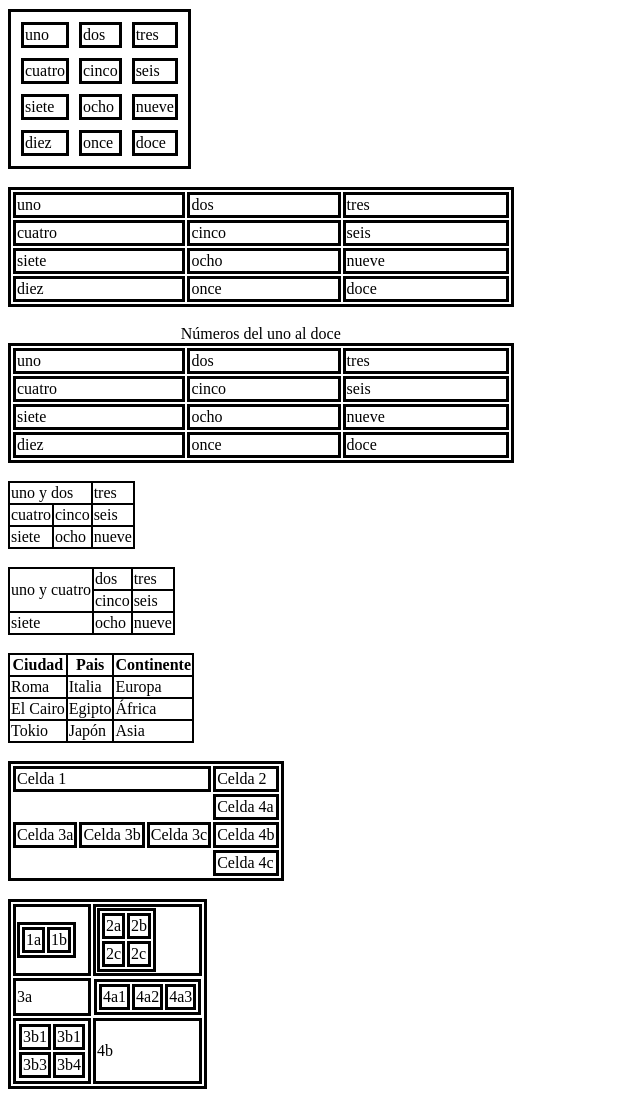
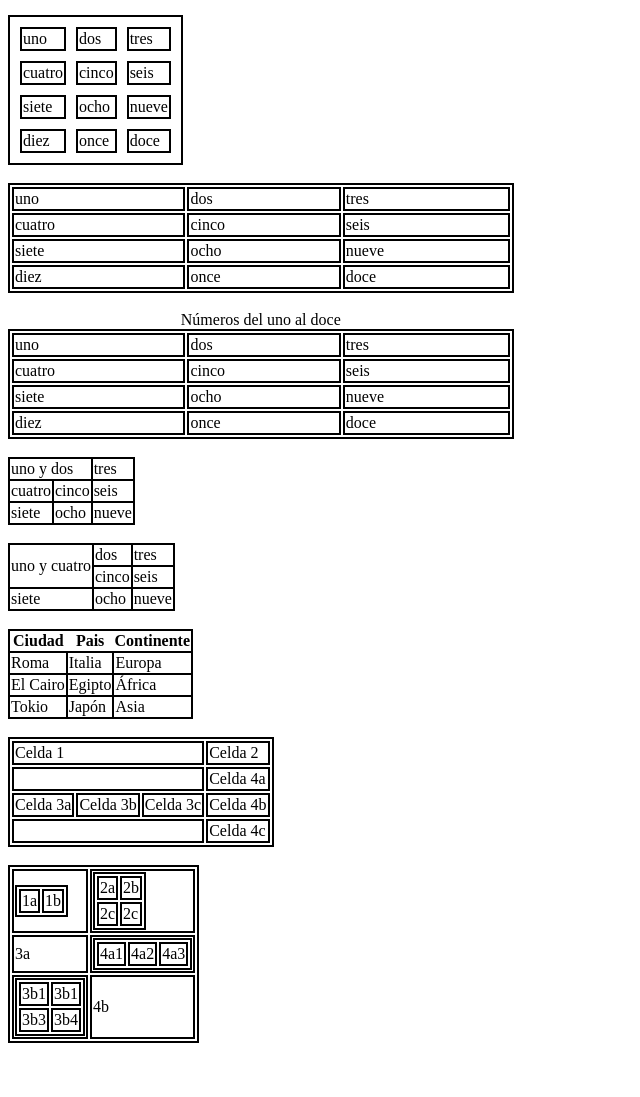
Before and after one commit to Samuel-Ruiz77/Tablas, a plain HTML site: page EjercicioTablas/index.html in a window 1280 px wide. Shown: the part 223-1320 px from the top of the page, without its empty margins (0-640 px from the left). After the commit the page ends 1274 px from the top, so only its background shows below. Drawn offline with Linux system fonts and the light colour scheme.

Commit message:
Add files via upload

```diff
--- a/EjercicioTablas/index.html
+++ b/EjercicioTablas/index.html
@@ -4,6 +4,14 @@
     <meta charset="UTF-8" />
     <meta name="viewport" content="width=device-width, initial-scale=1.0" />
     <title>Tablas</title>
+    <style>
+      table {
+        border: solid 2px;
+      }
+      td {
+        border: solid 2px;
+      }
+    </style>
   </head>
   <body>
     <!---- Ejercicio 1 -->
@@ -26,278 +34,240 @@
     </table>
     <br />
     <!---- Ejercicio 2 -->
-    <table style="border: solid">
+    <table>
       <tr>
-        <td style="border: solid">uno</td>
-        <td style="border: solid">dos</td>
-        <td style="border: solid">tres</td>
+        <td>uno</td>
+        <td>dos</td>
+        <td>tres</td>
       </tr>
       <tr>
-        <td style="border: solid">cuatro</td>
-        <td style="border: solid">cinco</td>
-        <td style="border: solid">seis</td>
+        <td>cuatro</td>
+        <td>cinco</td>
+        <td>seis</td>
       </tr>
       <tr>
-        <td style="border: solid">siete</td>
-        <td style="border: solid">ocho</td>
-        <td style="border: solid">nueve</td>
+        <td>siete</td>
+        <td>ocho</td>
+        <td>nueve</td>
       </tr>
       <tr>
-        <td style="border: solid">diez</td>
-        <td style="border: solid">once</td>
-        <td style="border: solid">doce</td>
+        <td>diez</td>
+        <td>once</td>
+        <td>doce</td>
       </tr>
     </table>
     <br />
     <!---- Ejercicio 3 -->
-    <table style="border: solid; border-spacing: 10px">
+    <table style="border-spacing: 10px">
       <tr>
-        <td style="border: solid">uno</td>
-        <td style="border: solid">dos</td>
-        <td style="border: solid">tres</td>
+        <td>uno</td>
+        <td>dos</td>
+        <td>tres</td>
       </tr>
       <tr>
-        <td style="border: solid">cuatro</td>
-        <td style="border: solid">cinco</td>
-        <td style="border: solid">seis</td>
+        <td>cuatro</td>
+        <td>cinco</td>
+        <td>seis</td>
       </tr>
       <tr>
-        <td style="border: solid">siete</td>
-        <td style="border: solid">ocho</td>
-        <td style="border: solid">nueve</td>
+        <td>siete</td>
+        <td>ocho</td>
+        <td>nueve</td>
       </tr>
       <tr>
-        <td style="border: solid">diez</td>
-        <td style="border: solid">once</td>
-        <td style="border: solid">doce</td>
+        <td>diez</td>
+        <td>once</td>
+        <td>doce</td>
       </tr>
     </table>
     <br />
     <!---- Ejercicio 4 -->
-    <table style="width: 40%; border: solid">
+    <table style="width: 40%">
       <tr>
-        <td style="border: solid">uno</td>
-        <td style="border: solid">dos</td>
-        <td style="border: solid">tres</td>
+        <td>uno</td>
+        <td>dos</td>
+        <td>tres</td>
       </tr>
       <tr>
-        <td style="border: solid">cuatro</td>
-        <td style="border: solid">cinco</td>
-        <td style="border: solid">seis</td>
+        <td>cuatro</td>
+        <td>cinco</td>
+        <td>seis</td>
       </tr>
       <tr>
-        <td style="border: solid">siete</td>
-        <td style="border: solid">ocho</td>
-        <td style="border: solid">nueve</td>
+        <td>siete</td>
+        <td>ocho</td>
+        <td>nueve</td>
       </tr>
       <tr>
-        <td style="border: solid">diez</td>
-        <td style="border: solid">once</td>
-        <td style="border: solid">doce</td>
+        <td>diez</td>
+        <td>once</td>
+        <td>doce</td>
       </tr>
     </table>
     <br />
     <!-- Ejercicio 5 -->
-    <table style="width: 40%; border: solid">
+    <table style="width: 40%">
       <caption>
         Números del uno al doce
       </caption>
       <tr>
-        <td style="border: solid">uno</td>
-        <td style="border: solid">dos</td>
-        <td style="border: solid">tres</td>
+        <td>uno</td>
+        <td>dos</td>
+        <td>tres</td>
       </tr>
       <tr>
-        <td style="border: solid">cuatro</td>
-        <td style="border: solid">cinco</td>
-        <td style="border: solid">seis</td>
+        <td>cuatro</td>
+        <td>cinco</td>
+        <td>seis</td>
       </tr>
       <tr>
-        <td style="border: solid">siete</td>
-        <td style="border: solid">ocho</td>
-        <td style="border: solid">nueve</td>
+        <td>siete</td>
+        <td>ocho</td>
+        <td>nueve</td>
       </tr>
       <tr>
-        <td style="border: solid">diez</td>
-        <td style="border: solid">once</td>
-        <td style="border: solid">doce</td>
+        <td>diez</td>
+        <td>once</td>
+        <td>doce</td>
       </tr>
     </table>
     <br />
     <!-- Ejercicio 6 -->
-    <table style="border: 2px solid black; border-collapse: collapse">
+    <table style="border-collapse: collapse">
       <tr>
-        <td
-          style="border: 2px solid black; border-collapse: collapse"
-          colspan="2"
-        >
-          uno y dos
-        </td>
-        <td style="border: 2px solid black; border-collapse: collapse">tres</td>
+        <td style="border-collapse: collapse" colspan="2">uno y dos</td>
+        <td style="border-collapse: collapse">tres</td>
       </tr>
       <tr>
-        <td style="border: 2px solid black; border-collapse: collapse">
-          cuatro
-        </td>
-        <td style="border: 2px solid black; border-collapse: collapse">
-          cinco
-        </td>
-        <td style="border: 2px solid black; border-collapse: collapse">seis</td>
+        <td style="border-collapse: collapse">cuatro</td>
+        <td style="border-collapse: collapse">cinco</td>
+        <td style="border-collapse: collapse">seis</td>
       </tr>
       <tr>
-        <td style="border: 2px solid black; border-collapse: collapse">
-          siete
-        </td>
-        <td style="border: 2px solid black; border-collapse: collapse">ocho</td>
-        <td style="border: 2px solid black; border-collapse: collapse">
-          nueve
-        </td>
+        <td style="border-collapse: collapse">siete</td>
+        <td style="border-collapse: collapse">ocho</td>
+        <td style="border-collapse: collapse">nueve</td>
       </tr>
     </table>
     <br />
     <!-- Ejercicio 7 -->
-    <table style="border: 2px solid black; border-collapse: collapse">
+    <table style="border-collapse: collapse">
       <tr>
-        <td
-          style="border: 2px solid black; border-collapse: collapse"
-          rowspan="2"
-        >
-          uno y cuatro
-        </td>
-        <td style="border: 2px solid black; border-collapse: collapse">dos</td>
-        <td style="border: 2px solid black; border-collapse: collapse">tres</td>
+        <td style="border-collapse: collapse" rowspan="2">uno y cuatro</td>
+        <td style="border-collapse: collapse">dos</td>
+        <td style="border-collapse: collapse">tres</td>
       </tr>
       <tr>
-        <td style="border: 2px solid black; border-collapse: collapse">
-          cinco
-        </td>
-        <td style="border: 2px solid black; border-collapse: collapse">seis</td>
+        <td style="border-collapse: collapse">cinco</td>
+        <td style="border-collapse: collapse">seis</td>
       </tr>
       <tr>
-        <td style="border: 2px solid black; border-collapse: collapse">
-          siete
-        </td>
-        <td style="border: 2px solid black; border-collapse: collapse">ocho</td>
-        <td style="border: 2px solid black; border-collapse: collapse">
-          nueve
-        </td>
+        <td style="border-collapse: collapse">siete</td>
+        <td style="border-collapse: collapse">ocho</td>
+        <td style="border-collapse: collapse">nueve</td>
       </tr>
     </table>
     <br />
     <!-- Ejercicio 8 -->
-    <table style="border: 2px solid black; border-collapse: collapse">
+    <table style="border-collapse: collapse">
       <tr>
-        <th style="border: 2px solid black; border-collapse: collapse">
+        <th style="border-collapse: collapse">
           <b>Ciudad</b>
         </th>
-        <th style="border: 2px solid black; border-collapse: collapse">
+        <th style="border-collapse: collapse">
           <b>Pais</b>
         </th>
-        <th style="border: 2px solid black; border-collapse: collapse">
+        <th style="border-collapse: collapse">
           <b>Continente</b>
         </th>
       </tr>
       <tr>
-        <td style="border: 2px solid black; border-collapse: collapse">Roma</td>
-        <td style="border: 2px solid black; border-collapse: collapse">
-          Italia
-        </td>
-        <td style="border: 2px solid black; border-collapse: collapse">
-          Europa
-        </td>
+        <td style="border-collapse: collapse">Roma</td>
+        <td style="border-collapse: collapse">Italia</td>
+        <td style="border-collapse: collapse">Europa</td>
       </tr>
       <tr>
-        <td style="border: 2px solid black; border-collapse: collapse">
-          El Cairo
-        </td>
-        <td style="border: 2px solid black; border-collapse: collapse">
-          Egipto
-        </td>
-        <td style="border: 2px solid black; border-collapse: collapse">
-          África
-        </td>
+        <td style="border-collapse: collapse">El Cairo</td>
+        <td style="border-collapse: collapse">Egipto</td>
+        <td style="border-collapse: collapse">África</td>
       </tr>
       <tr>
-        <td style="border: 2px solid black; border-collapse: collapse">
-          Tokio
-        </td>
-        <td style="border: 2px solid black; border-collapse: collapse">
-          Japón
-        </td>
-        <td style="border: 2px solid black; border-collapse: collapse">Asia</td>
+        <td style="border-collapse: collapse">Tokio</td>
+        <td style="border-collapse: collapse">Japón</td>
+        <td style="border-collapse: collapse">Asia</td>
       </tr>
     </table>
     <br />
     <!-- Ejercicio 9 -->
-    <table style="border: solid">
+    <table>
       <tr>
-        <td colspan="3" style="border: solid">Celda 1</td>
-        <td style="border: solid">Celda 2</td>
+        <td colspan="3">Celda 1</td>
+        <td>Celda 2</td>
       </tr>
       <tr>
         <td colspan="3"></td>
-        <td style="border: solid">Celda 4a</td>
+        <td>Celda 4a</td>
       </tr>
       <tr>
-        <td style="border: solid">Celda 3a</td>
-        <td style="border: solid">Celda 3b</td>
-        <td style="border: solid">Celda 3c</td>
-        <td style="border: solid">Celda 4b</td>
+        <td>Celda 3a</td>
+        <td>Celda 3b</td>
+        <td>Celda 3c</td>
+        <td>Celda 4b</td>
       </tr>
       <td colspan="3"></td>
-      <td style="border: solid">Celda 4c</td>
+      <td>Celda 4c</td>
     </table>
     <br />
     <!-- Ejercicio 10 -->
-    <table style="border: solid">
+    <table>
       <tr>
-        <td style="border: solid">
-          <table style="border: solid">
+        <td>
+          <table>
             <tr>
-              <td style="border: solid">1a</td>
-              <td style="border: solid">1b</td>
+              <td>1a</td>
+              <td>1b</td>
             </tr>
           </table>
         </td>
-        <td style="border: solid">
-          <table style="border: solid">
+        <td>
+          <table>
             <tr>
-              <td style="border: solid">2a</td>
-              <td style="border: solid">2b</td>
+              <td>2a</td>
+              <td>2b</td>
             </tr>
             <tr>
-              <td style="border: solid">2c</td>
-              <td style="border: solid">2c</td>
+              <td>2c</td>
+              <td>2c</td>
             </tr>
           </table>
         </td>
       </tr>
       <tr>
-        <td style="border: solid">3a</td>
+        <td>3a</td>
         <td>
-          <table style="border: solid">
+          <table>
             <tr>
-              <td style="border: solid">4a1</td>
-              <td style="border: solid">4a2</td>
-              <td style="border: solid">4a3</td>
+              <td>4a1</td>
+              <td>4a2</td>
+              <td>4a3</td>
             </tr>
           </table>
         </td>
       </tr>
       <tr>
-        <td style="border: solid">
+        <td>
           <table>
             <tr>
-              <td style="border: solid">3b1</td>
-              <td style="border: solid">3b1</td>
+              <td>3b1</td>
+              <td>3b1</td>
             </tr>
             <tr>
-              <td style="border: solid">3b3</td>
-              <td style="border: solid">3b4</td>
+              <td>3b3</td>
+              <td>3b4</td>
             </tr>
           </table>
         </td>
-        <td style="border: solid">4b</td>
+        <td>4b</td>
       </tr>
     </table>
   </body>
```
